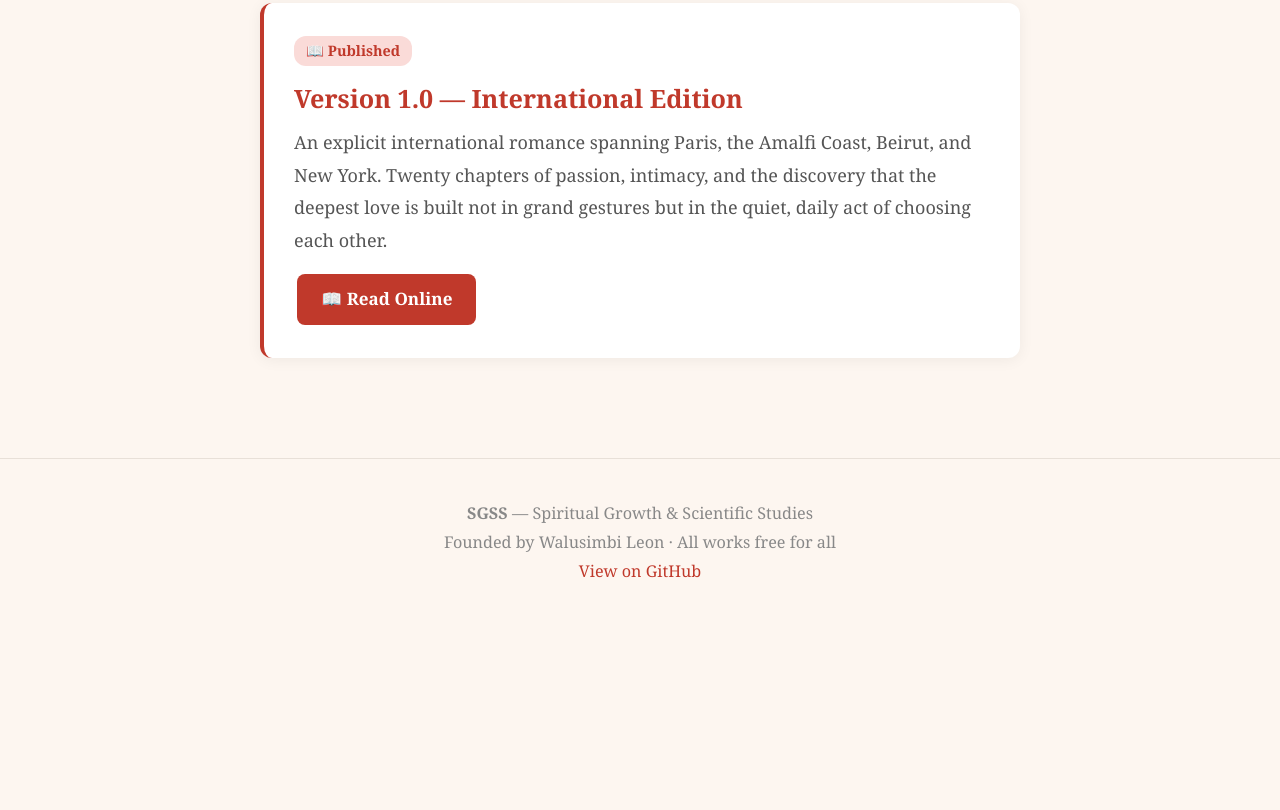
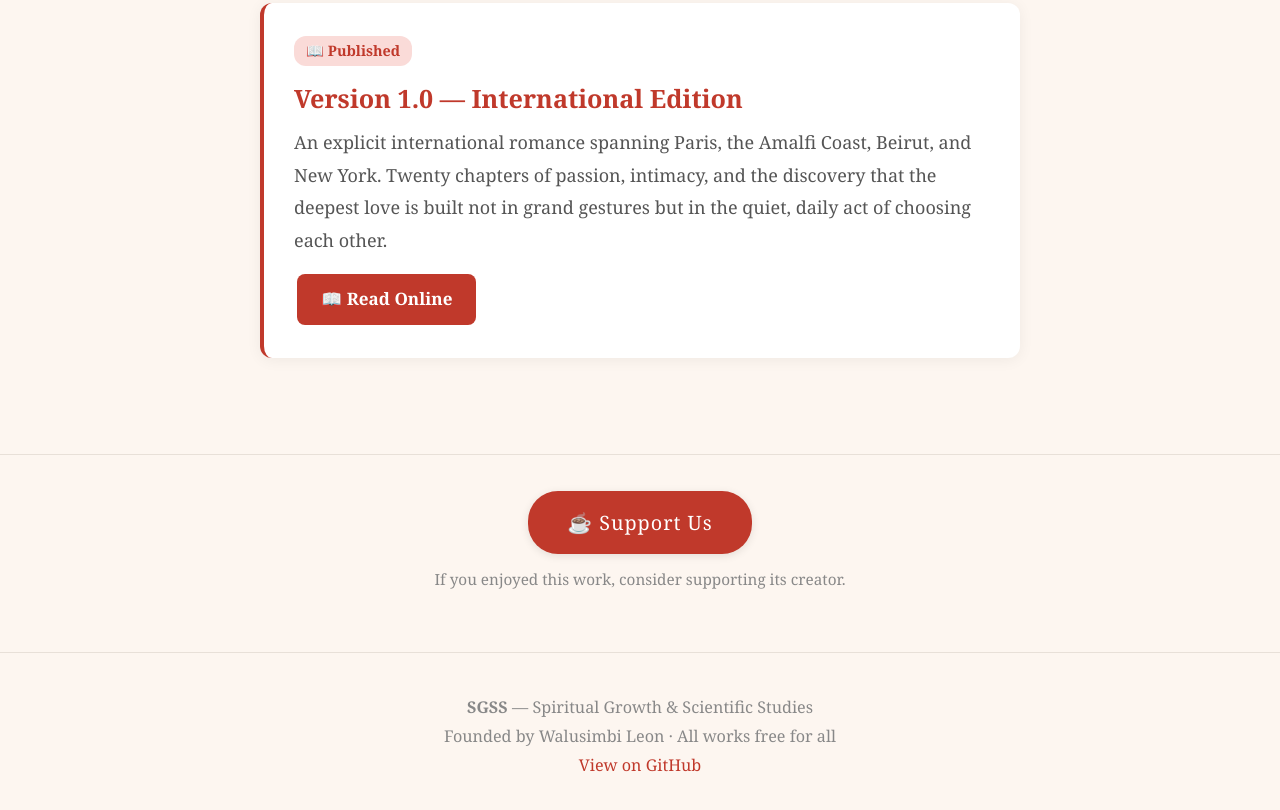
Before and after one commit to Walusimbi-Leon1/burning-hours, a plain HTML site: page index.html in a window 1280 px wide. Shown: the part 821-1631 px from the top of the page. Before the commit the page ends 1447 px from the top, so only its background shows below. Drawn offline with Linux system fonts and the light colour scheme.

Commit message:
Add support button to index.html

```diff
--- a/index.html
+++ b/index.html
@@ -52,6 +52,16 @@ body{font-family:'Georgia','Times New Roman',serif;background:var(--cream);color
     <a href="v1.0/book.html" class="btn btn-primary">📖 Read Online</a>
   </div>
 </div>
+<div class="support-bar" style="text-align:center; padding:2em 0 1em; border-top:1px solid #e8e0d8; margin-top:2em;">
+  <a href="https://walusimbi-leon1.github.io/voice-support/" target="_blank"
+     style="display:inline-block; padding:0.7em 2em; background:var(--primary,#c0392b); color:#fff; text-decoration:none; border-radius:30px; font-family:Georgia,serif; font-size:1.1em; letter-spacing:0.05em; transition:all 0.3s; box-shadow:0 2px 8px rgba(0,0,0,0.1);"
+     onmouseover="this.style.transform='translateY(-2px)';this.style.boxShadow='0 4px 16px rgba(0,0,0,0.15)'"
+     onmouseout="this.style.transform='';this.style.boxShadow='0 2px 8px rgba(0,0,0,0.1)'">
+    ☕ Support Us
+  </a>
+  <p style="margin-top:0.8em; font-size:0.85em; color:var(--text-light,#888);">If you enjoyed this work, consider supporting its creator.</p>
+</div>
+
 <div class="footer">
   <p><strong>SGSS</strong> — Spiritual Growth &amp; Scientific Studies</p>
   <p>Founded by Walusimbi Leon · All works free for all</p>
```
